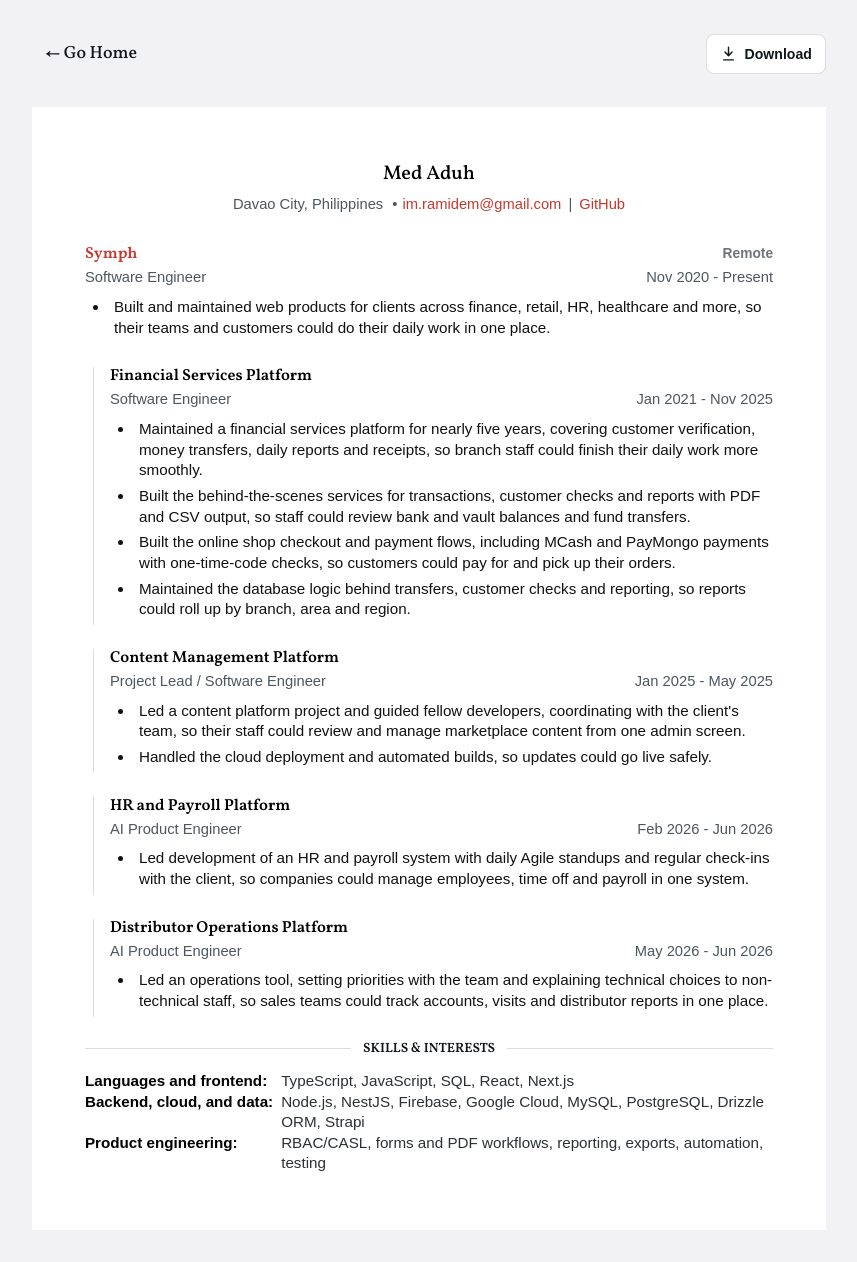
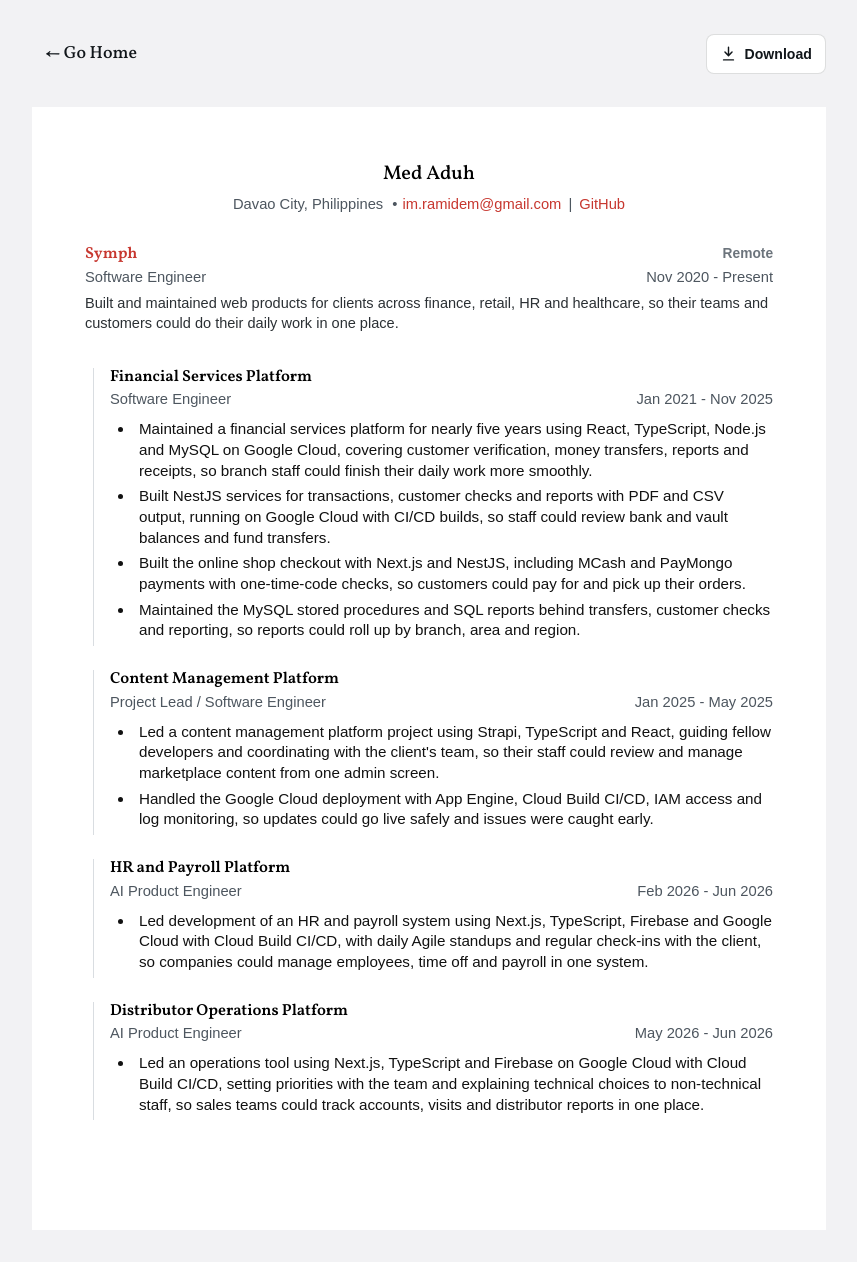
Before and after one commit to ramidem/ramidem.github.io, a Jekyll site: the page resume/index.html, which Jekyll copies as it is, in a window 1280 px wide. Shown: the whole page, without its empty margins (211-1068 px from the left). Built offline with Jekyll 4.4.1, drawn with Linux system fonts in a browser that asks for light colours.

Commit message:
feat(resume): keywords in the bullets, plain Symph summary, drop the skills section
Co-Authored-By: Claude Sonnet 5.5 <noreply@anthropic.com>

```diff
--- a/resume/data.js
+++ b/resume/data.js
@@ -83,10 +83,8 @@ window.resumeData = {
       role: "Software Engineer",
       dates: "Nov 2020 - Present",
       location: "Remote",
-      summary: "",
-      bullets: [
-        "Built and maintained web products for clients across finance, retail, HR, healthcare and more, so their teams and customers could do their daily work in one place."
-      ]
+      summary: "Built and maintained web products for clients across finance, retail, HR and healthcare, so their teams and customers could do their daily work in one place.",
+      bullets: []
     },
     {
       organization: "Financial Services Platform",
@@ -94,10 +92,10 @@ window.resumeData = {
       dates: "Jan 2021 - Nov 2025",
       summary: "",
       bullets: [
-        "Maintained a financial services platform for nearly five years, covering customer verification, money transfers, daily reports and receipts, so branch staff could finish their daily work more smoothly.",
-        "Built the behind-the-scenes services for transactions, customer checks and reports with PDF and CSV output, so staff could review bank and vault balances and fund transfers.",
-        "Built the online shop checkout and payment flows, including MCash and PayMongo payments with one-time-code checks, so customers could pay for and pick up their orders.",
-        "Maintained the database logic behind transfers, customer checks and reporting, so reports could roll up by branch, area and region."
+        "Maintained a financial services platform for nearly five years using React, TypeScript, Node.js and MySQL on Google Cloud, covering customer verification, money transfers, reports and receipts, so branch staff could finish their daily work more smoothly.",
+        "Built NestJS services for transactions, customer checks and reports with PDF and CSV output, running on Google Cloud with CI/CD builds, so staff could review bank and vault balances and fund transfers.",
+        "Built the online shop checkout with Next.js and NestJS, including MCash and PayMongo payments with one-time-code checks, so customers could pay for and pick up their orders.",
+        "Maintained the MySQL stored procedures and SQL reports behind transfers, customer checks and reporting, so reports could roll up by branch, area and region."
       ]
     },
     {
@@ -106,8 +104,8 @@ window.resumeData = {
       dates: "Jan 2025 - May 2025",
       summary: "",
       bullets: [
-        "Led a content platform project and guided fellow developers, coordinating with the client's team, so their staff could review and manage marketplace content from one admin screen.",
-        "Handled the cloud deployment and automated builds, so updates could go live safely."
+        "Led a content management platform project using Strapi, TypeScript and React, guiding fellow developers and coordinating with the client's team, so their staff could review and manage marketplace content from one admin screen.",
+        "Handled the Google Cloud deployment with App Engine, Cloud Build CI/CD, IAM access and log monitoring, so updates could go live safely and issues were caught early."
       ]
     },
     {
@@ -116,7 +114,7 @@ window.resumeData = {
       dates: "Feb 2026 - Jun 2026",
       summary: "",
       bullets: [
-        "Led development of an HR and payroll system with daily Agile standups and regular check-ins with the client, so companies could manage employees, time off and payroll in one system."
+        "Led development of an HR and payroll system using Next.js, TypeScript, Firebase and Google Cloud with Cloud Build CI/CD, with daily Agile standups and regular check-ins with the client, so companies could manage employees, time off and payroll in one system."
       ]
     },
     {
@@ -125,7 +123,7 @@ window.resumeData = {
       dates: "May 2026 - Jun 2026",
       summary: "",
       bullets: [
-        "Led an operations tool, setting priorities with the team and explaining technical choices to non-technical staff, so sales teams could track accounts, visits and distributor reports in one place."
+        "Led an operations tool using Next.js, TypeScript and Firebase on Google Cloud with Cloud Build CI/CD, setting priorities with the team and explaining technical choices to non-technical staff, so sales teams could track accounts, visits and distributor reports in one place."
       ]
     }
   ],
--- a/resume/index.html
+++ b/resume/index.html
@@ -45,10 +45,6 @@
         <div class="entry-list" data-experience></div>
       </section>
 
-      <section class="resume-section skills" aria-labelledby="skills">
-        <h2 id="skills">Skills &amp; Interests</h2>
-        <table class="skills-table" data-skills></table>
-      </section>
     </section>
   </main>
 
--- a/resume/script.js
+++ b/resume/script.js
@@ -117,25 +117,9 @@
     return article;
   }
 
-  function renderSkills() {
-    var list = document.querySelector("[data-skills]");
-    clear(list);
-
-    data.skills.forEach(function (skill) {
-      var row = el("tr");
-      var term = el("th", "", skill.group + ":");
-      var details = el("td", "", skill.items.join(", "));
-
-      row.appendChild(term);
-      row.appendChild(details);
-      list.appendChild(row);
-    });
-  }
-
   function render() {
     renderHeader();
     renderExperience();
-    renderSkills();
   }
 
   document.addEventListener("DOMContentLoaded", function () {
```
Also changed, not shown: 1 other file.
